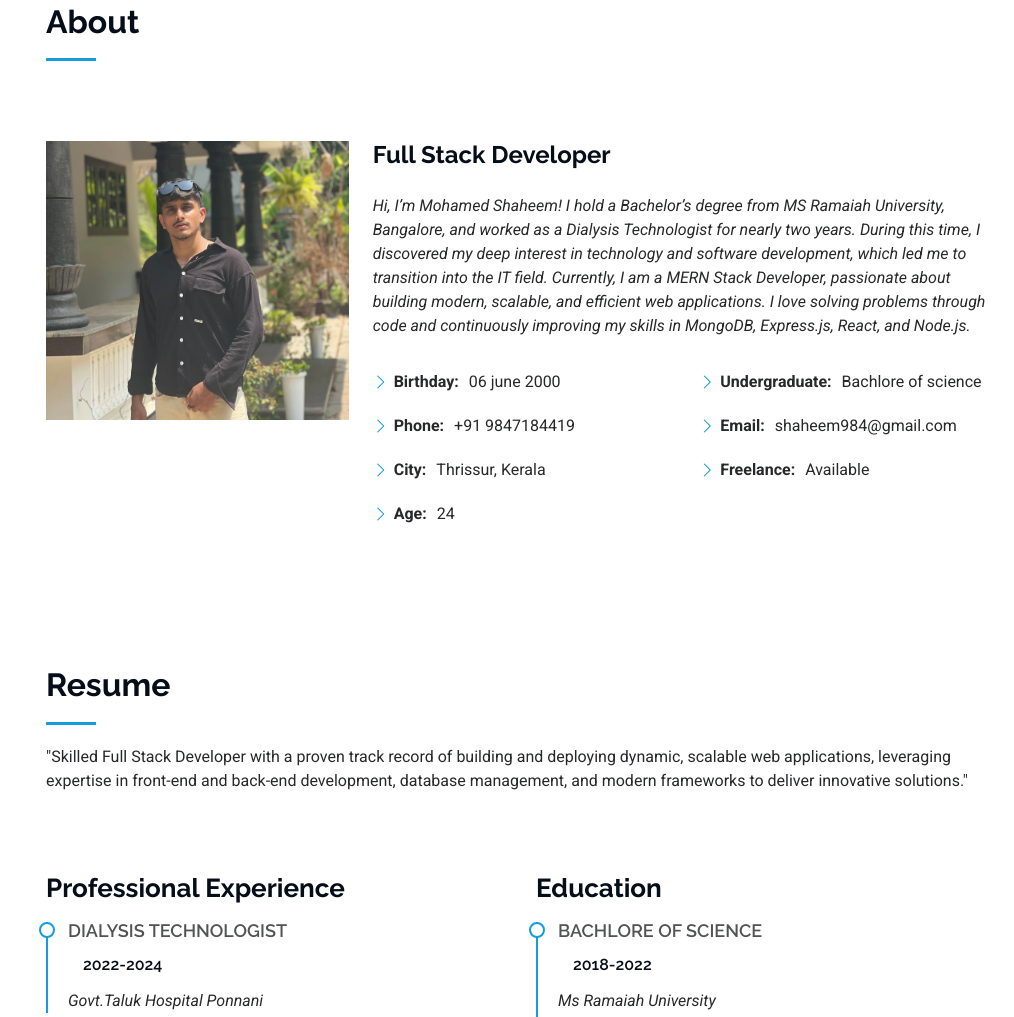
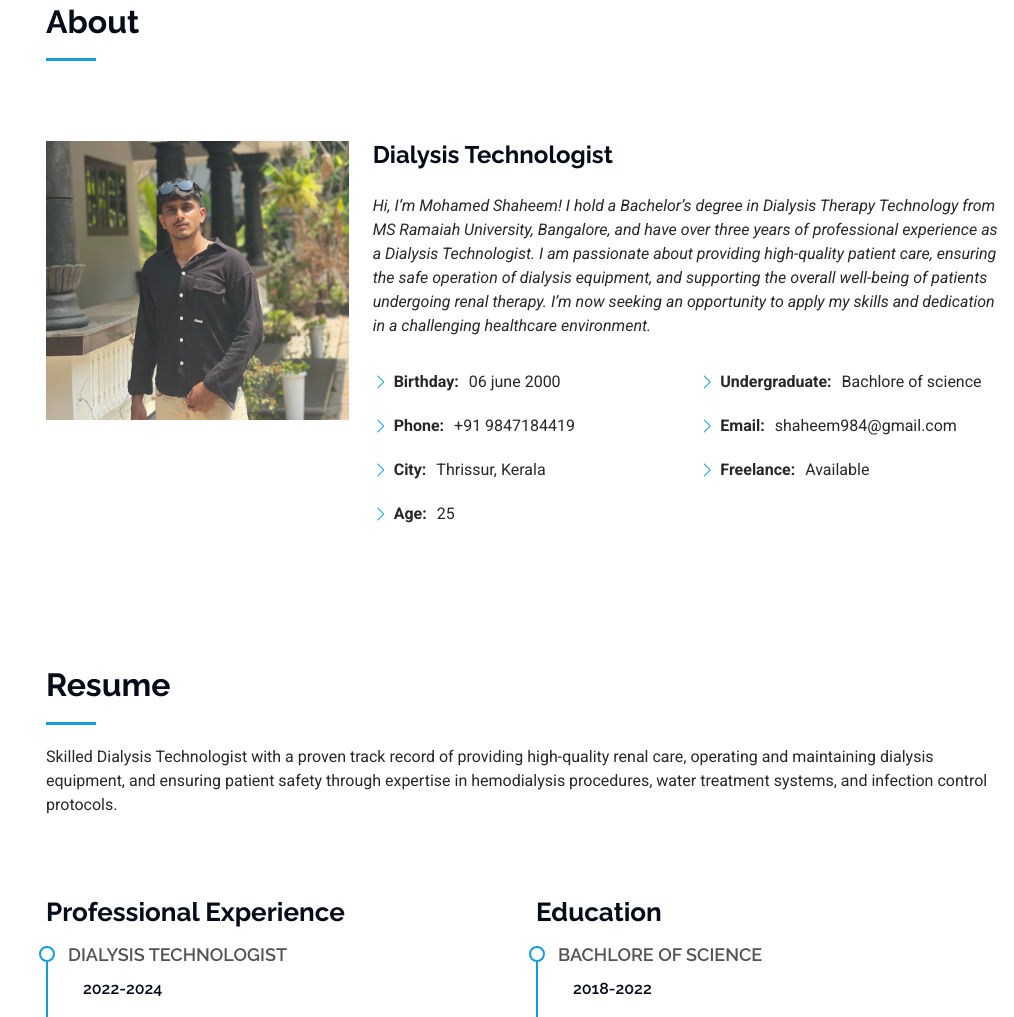
Before and after one commit to saayim/Portfolio, a plain HTML site: page index.html in a window 1280 px wide. Shown: the part 857-1874 px from the top of the page, without its empty margins (266-1280 px from the left). Drawn offline with Linux system fonts and the light colour scheme.

Commit message:
Update index.html and add .DS_Store

```diff
--- a/index.html
+++ b/index.html
@@ -50,7 +50,8 @@
       <a href="https://wa.me/9847184419?text=Hello" class="whatsapp"><i class="bi bi-whatsapp"></i></a>
       <a href="https://x.com/mr_sayim" class="twitter"><i class="bi bi-twitter-x"></i></a>
       <a href="https://www.instagram.com/saayim._/?hl=en" class="instagram"><i class="bi bi-instagram"></i></a>
-      <a href="https://www.linkedin.com/in/mohamed-shaheem-ab3160243/" class="linkedin"><i class="bi bi-linkedin"></i></a>
+      <a href="https://www.linkedin.com/in/mohamed-shaheem-ab3160243/" class="linkedin"><i
+          class="bi bi-linkedin"></i></a>
     </div>
 
     <nav id="navmenu" class="navmenu">
@@ -75,7 +76,7 @@
 
       <div class="container" data-aos="fade-up" data-aos-delay="100">
         <h2>Mohamed Shaheem</h2>
-        <p>I'm a <span class="typed" data-typed-items="Developer, Freelancer"></span><span
+        <p>I'm a <span class="typed" data-typed-items="Dialysis Technologist"></span><span
             class="typed-cursor typed-cursor--blink" aria-hidden="true"></span><span
             class="typed-cursor typed-cursor--blink" aria-hidden="true"></span></p>
       </div>
@@ -98,17 +99,13 @@
             <img src="ProfileImages/BFC25DA3-F782-4515-BAB3-17E3DE108F9F_1_201_a.webp" class="img-fluid" alt="">
           </div>
           <div class="col-lg-8 content">
-            <h2>Full Stack Developer</h2>
+            <h2>Dialysis Technologist</h2>
             <p class="fst-italic py-3">
-              Hi, I’m Mohamed Shaheem!
-
-              I hold a Bachelor’s degree from MS Ramaiah University, Bangalore, and worked as a Dialysis Technologist
-              for nearly two years. During this time, I discovered my deep interest in technology and software
-              development, which led me to transition into the IT field.
-
-              Currently, I am a MERN Stack Developer, passionate about building modern, scalable, and efficient web
-              applications. I love solving problems through code and continuously improving my skills in MongoDB,
-              Express.js, React, and Node.js.
+              Hi, I’m Mohamed Shaheem! I hold a Bachelor’s degree in Dialysis Therapy Technology from MS Ramaiah
+              University, Bangalore, and have over three years of professional experience as a Dialysis Technologist. I
+              am passionate about providing high-quality patient care, ensuring the safe operation of dialysis
+              equipment, and supporting the overall well-being of patients undergoing renal therapy. I’m now seeking an
+              opportunity to apply my skills and dedication in a challenging healthcare environment.
             </p>
             <div class="row">
               <div class="col-lg-6">
@@ -117,7 +114,7 @@
                   <!-- <li><i class="bi bi-chevron-right"></i> <strong>Website:</strong> <span>www.example.com</span></li> -->
                   <li><i class="bi bi-chevron-right"></i> <strong>Phone:</strong> <span>+91 9847184419</span></li>
                   <li><i class="bi bi-chevron-right"></i> <strong>City:</strong> <span>Thrissur, Kerala</span></li>
-                  <li><i class="bi bi-chevron-right"></i> <strong>Age:</strong> <span>24</span></li>
+                  <li><i class="bi bi-chevron-right"></i> <strong>Age:</strong> <span>25</span></li>
                 </ul>
               </div>
               <div class="col-lg-6">
@@ -143,10 +140,9 @@
       <!-- Section Title -->
       <div class="container section-title" data-aos="fade-up">
         <h2>Resume</h2>
-        <p>"Skilled Full Stack Developer with a proven track record of building and deploying dynamic, scalable web
-          applications,
-          leveraging expertise in front-end and back-end development, database management, and modern frameworks to
-          deliver innovative solutions."</p>
+        <p>Skilled Dialysis Technologist with a proven track record of providing high-quality renal care, operating and
+          maintaining dialysis equipment, and ensuring patient safety through expertise in hemodialysis procedures,
+          water treatment systems, and infection control protocols.</p>
       </div><!-- End Section Title -->
 
       <div class="container">
@@ -223,8 +219,8 @@
                     <p>Crafted a modern, responsive website for Kopiko Candy using Bootstrap 5 to deliver a seamless
                       user experience across all devices. The project focused on showcasing Kopiko’s iconic candy
                       products with a visually engaging design that aligns with the brand’s vibrant identity</p>
-                    <a href="https://saayim.github.io/Kopiko-Candy-Responsive/" title="More Details" class="details-link"><i
-                        class="bi bi-link-45deg"></i></a>
+                    <a href="https://saayim.github.io/Kopiko-Candy-Responsive/" title="More Details"
+                      class="details-link"><i class="bi bi-link-45deg"></i></a>
                   </div>
                   <!-- End Portfolio Item -->
 
```
Also changed, not shown: 1 other file.
